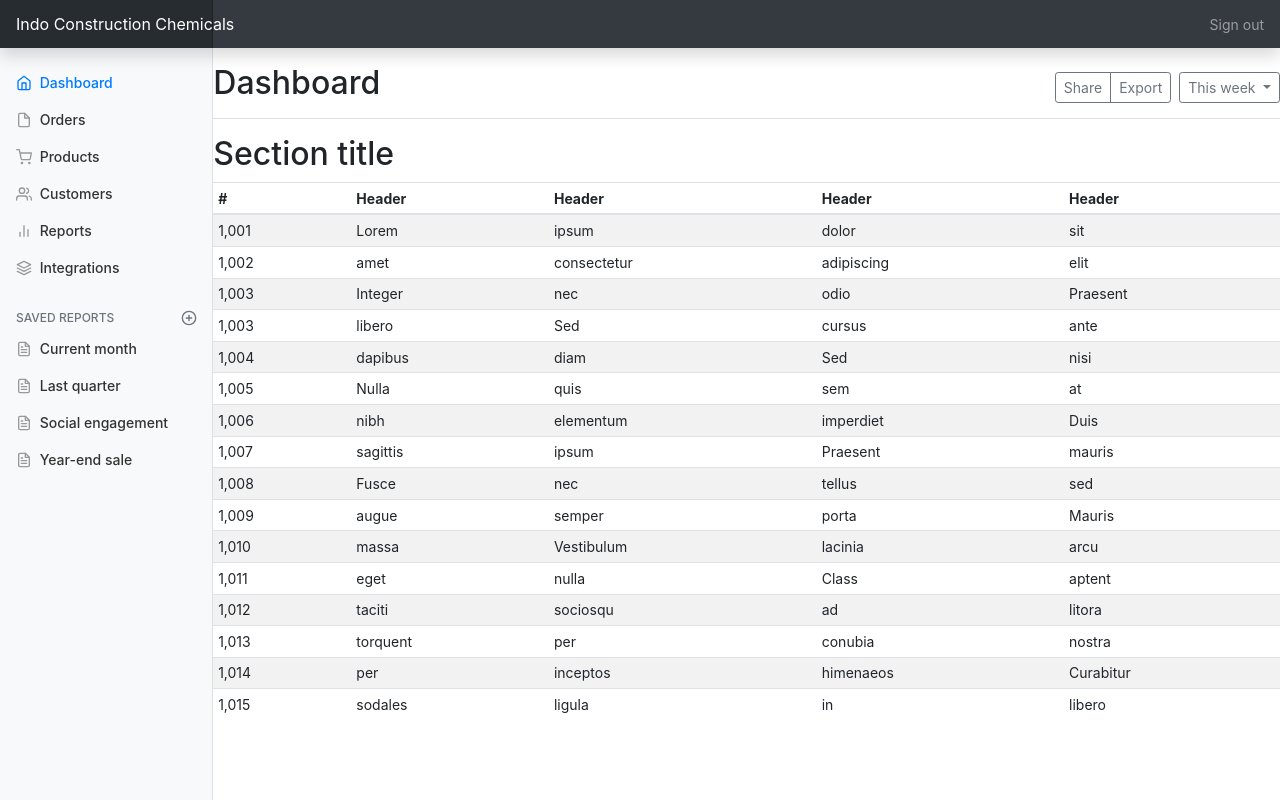
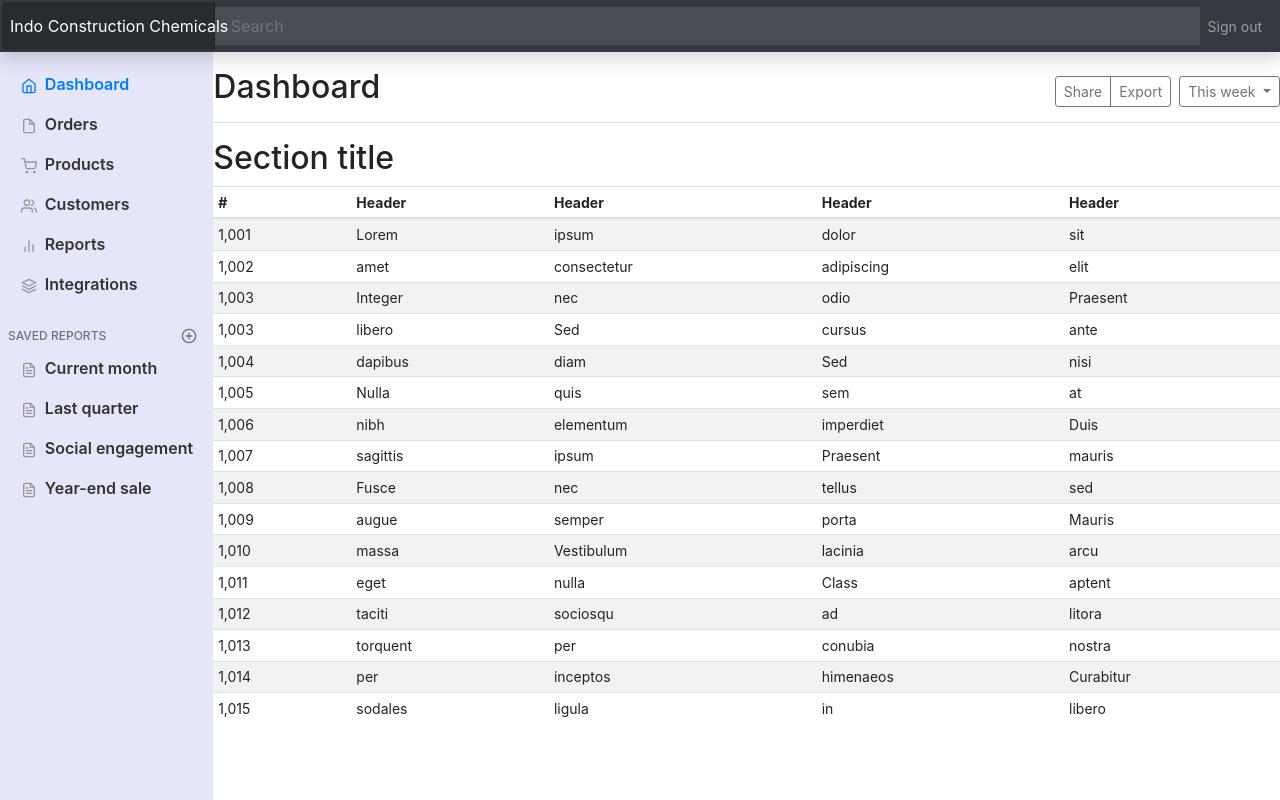
Before and after one commit to dsadasivani/icc-ui-app, an Angular app: page / in a window 1280 px wide. Built offline with nearby package versions, Linux system fonts and the light colour scheme.

Commit message:
Styling changes done

```diff
--- a/src/app/app.component.css
+++ b/src/app/app.component.css
@@ -50,6 +50,7 @@
     padding-top: .5rem;
     overflow-x: hidden;
     overflow-y: auto; /* Scrollable contents if viewport is shorter than content. */
+    background-color: lavender;
   }
 
   @supports ((position: -webkit-sticky) or (position: sticky)) {
@@ -60,8 +61,13 @@
   }
 
   .sidebar .nav-link {
-    font-weight: 500;
+    font-size: 1rem;
+    font-weight: 600;
     color: #333;
+    padding-top: 0.5rem;
+    padding-right: 0.5rem;
+    padding-bottom: 0.5rem;
+    padding-left: 1.3rem;
   }
 
   .sidebar .nav-link .feather {
@@ -98,6 +104,9 @@
   .navbar .navbar-toggler {
     top: .25rem;
     right: 1rem;
+    padding: .75rem 1rem;
+    border-width: 3px;
+    border-radius: 0;
   }
 
   .navbar .form-control {
@@ -121,3 +130,13 @@
     padding-left: 0rem !important;
     padding-right: 0rem !important;
 }
+
+.p-0 {
+    padding-top: 2px !important;
+    padding-right: 2px !important;
+    padding-bottom: 2px !important;
+    padding-left: 2px !important;
+}
+.px-3 {
+    padding-left: 0.5rem !important;
+}
--- a/src/app/app.component.html
+++ b/src/app/app.component.html
@@ -4,6 +4,7 @@
 <button class="navbar-toggler position-absolute d-md-none collapsed" type="button" data-toggle="collapse" data-target="#sidebarMenu" aria-controls="sidebarMenu" aria-expanded="false" aria-label="Toggle navigation">
   <span class="navbar-toggler-icon"></span>
 </button>
+<input class="form-control form-control-dark w-100" type="text" placeholder="Search" aria-label="Search">
 <ul class="navbar-nav px-3">
   <li class="nav-item text-nowrap">
     <a class="nav-link" href="#">Sign out</a>
--- a/src/app/invoice-form/invoice-form.component.css
+++ b/src/app/invoice-form/invoice-form.component.css
@@ -1,5 +1,5 @@
 .container {
-    max-width: 960px;
+    max-width: 998px;
   }
 
   .lh-condensed { line-height: 1.25; }
```
